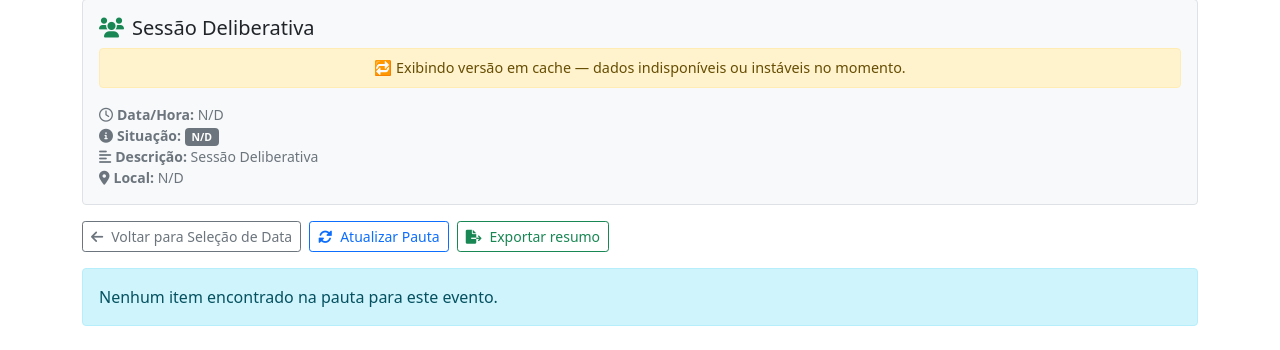
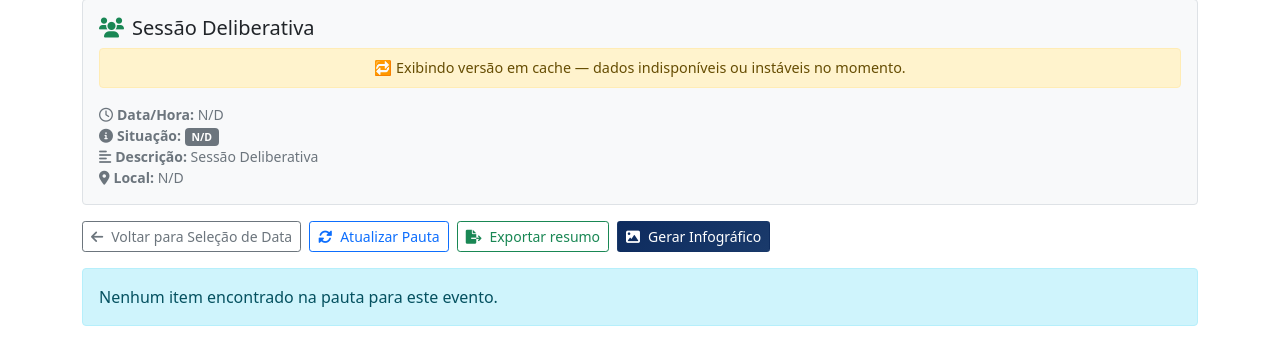
Before and after one commit to mavana1981-boop/plenario-assessoria, a Flask app: page /pauta/1/view in a window 1280 px wide. Shown: the part 663-1013 px from the top of the page. Run offline with Flask 3, Linux system fonts and the light colour scheme; a user stored in the database is signed in; data that the repository does not hold is empty; some libraries are stand-ins or nearby versions.

Commit message:
Update pauta.html

```diff
--- a/templates/pauta.html
+++ b/templates/pauta.html
@@ -135,6 +135,11 @@
       <a href="{{ url_for('export_resumo', evento_id=evento_id) }}"
         class="btn btn-outline-success btn-sm mb-3 ms-2" target="_blank" rel="noopener">
         <i class="fas fa-file-export me-2"></i>Exportar resumo
+      </a>
+      <a href="{{ url_for('gerar_infografico', evento_id=evento_id) }}"
+        class="btn btn-sm mb-3 ms-2 text-white" target="_blank" rel="noopener"
+        style="background:linear-gradient(135deg,#0D2B5E,#1a3a6b);">
+        <i class="fas fa-image me-2"></i>Gerar Infográfico
       </a>
 
       {% if last_updated %}
```
